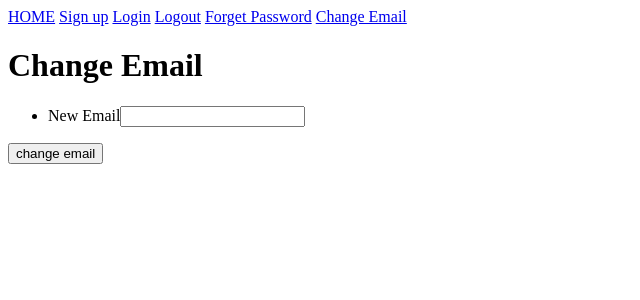
After one commit to somamimoto/djangoTemplate, a Django app: page /accounts/change_email/ in a window 1280 px wide. The commit adds this page. Shown: the top 300 px of the page, without its empty margins (0-640 px from the left). Run offline with Django 3.2, Linux system fonts and the light colour scheme; the visitor is signed in with stand-in values (Sample User, id 1).

Commit message:
change email address

```diff
--- a/accounts/forms.py
+++ b/accounts/forms.py
@@ -17,3 +17,14 @@ class UserForm(forms.ModelForm):
             raise forms.ValidationError(
                 'Password does not match!'
             )
+
+class UserEmailChangeForm(forms.ModelForm):
+
+    class Meta:
+        model = User
+        fields = ['email',]
+
+    def clean_email(self):
+        email = self.cleaned_data['email']
+        User.objects.filter(email__exact=email, is_active=False).delete()
+        return email
--- a/accounts/urls.py
+++ b/accounts/urls.py
@@ -8,8 +8,11 @@ urlpatterns = [
     path('logout/', views.logout, name='logout'),
     path('register_user/', views.register_user, name='register_user'),
     path('activate/<uid_b64>/<token>/', views.user_activate, name='user_activate'),
+    path('activated/', views.activated, name='activated'),
     path('forget_password/', views.forget_password, name='forget_password'),
     path('validate_reset_password/<uid_b64>/<token>/', views.validate_reset_password, name='validate_reset_password'),
     path('reset_password/', views.reset_password, name='reset_password'),
-    path('activated/', views.activated, name='activated'),
+    path('change_email/', views.change_email, name='change_email'),
+    path('change_email_confirm/<uid_b64>/<token>/', views.change_email_confirm, name='change_email_confirm'),
+    path('change_email_success/', views.change_email_success, name='change_email_success'),
 ]
--- a/accounts/views.py
+++ b/accounts/views.py
@@ -1,10 +1,13 @@
 from django.shortcuts import render, redirect
-from .forms import UserForm
-from .utils import send_verification_email, send_email_with_textmessage
+from .forms import UserForm, UserEmailChangeForm
+from .utils import send_verification_email, send_confirm_new_email, send_email_with_textmessage
 from django.contrib import messages
 from django.contrib import auth
 from django.utils.http import urlsafe_base64_decode
+from django.contrib.auth.decorators import login_required
 from django.contrib.auth.tokens import default_token_generator
+from django.core import signing
+from datetime import timedelta
 from django.http import HttpResponse
 import logging
 
@@ -39,9 +42,7 @@ def register_user(request):
         if request.user.is_authenticated:
             return redirect('accounts:login')
         form = UserForm()
-    context = {
-        'form': form,
-    }
+    context = {'form': form,}
     return render(request, 'accounts/register_user.html', context)
 
 
@@ -143,5 +144,52 @@ def reset_password(request):
     return render(request, 'accounts/reset_password.html')
 
 
+@login_required(login_url='accounts:login')
+def change_email(request):
+    if request.method == 'POST':
+        form = UserEmailChangeForm(request.POST)
+        if form.is_valid():
+            user = request.user
+            new_email = form.cleaned_data['email']
+
+            mail_subject = 'Please confirm your new email'
+            email_template = 'accounts/email/account_confirm_new_email.html'
+            send_confirm_new_email(request, user, new_email, mail_subject, email_template)
+            messages.success(request, 'Confirm new email link has been sent to your new email')
+            return HttpResponse('<h1>Change email confirm link has been sent.</h1>')
+    else:
+        form = UserForm()
+    context = {'form': form,}
+    return render(request, 'accounts/change_email.html', context)
+
+
+def change_email_confirm(request, uid_b64, token):
+    try:
+        uid = urlsafe_base64_decode(uid_b64).decode()
+        User = auth.get_user_model()
+        user = User.objects.get(pk=uid)
+    except(TypeError, ValueError, OverflowError, User.DoesNotExist):
+        user = None
+    except Exception:
+        user = None
+        logging.exception('change_email_confirm error message:')
+
+    # Check the token
+    signer = signing.TimestampSigner(salt='django.core.signing')
+    try:
+        value_dict = signer.unsign_object(token, max_age=timedelta(days=1))
+        new_email = value_dict['new_email']
+        if user is not None:
+            user.email = new_email
+            user.save()
+            return redirect('accounts:change_email_success')
+    except Exception:
+        logging.exception('change_email_confirm unsign error message:')
+    return HttpResponse('This link has been expired.')
+
+def change_email_success(request):
+    return HttpResponse('<h1>Your email has been changed successfully.</h1>')
+
+
 def activated(request):
     return HttpResponse('<h1>You have been activated!</h1>')
--- a/mysite_main/views.py
+++ b/mysite_main/views.py
@@ -2,4 +2,7 @@ from django.shortcuts import render
 
 
 def home(request):
+    if request.user.is_authenticated:
+        context = {'user': request.user}
+        return render(request, 'home.html', context)
     return render(request, 'home.html')
--- /dev/null
+++ b/templates/accounts/change_email.html
@@ -0,0 +1,12 @@
+{% extends 'base.html' %}
+
+{% block content %}
+<h1>Change Email</h1>
+<form action="" method="POST">
+    {% csrf_token %}
+    <ul>
+        <li><label>New Email</label>{{ form.email }}</li>
+    </ul>
+    <input type="submit" value="change email">
+</form>
+{% endblock %}
--- a/templates/accounts/forget_password.html
+++ b/templates/accounts/forget_password.html
@@ -6,7 +6,7 @@
     <form action="{% url 'accounts:forget_password' %}" method="POST">
         {% csrf_token %}
         <ul>
-            <li><label>Email</label><input type="email" name="email" placeholder="Enter your email"></li>
+            <li><label>Email</label><input type="email" name="email" placeholder="Enter your email" required></li>
         </ul>
         <input type="submit" value="requiest reset link">
         <div>
--- a/templates/accounts/login.html
+++ b/templates/accounts/login.html
@@ -6,8 +6,8 @@
     <form action="{% url 'accounts:login' %}" method="POST">
         {% csrf_token %}
         <ul>
-            <li><label>Email</label><input type="email" name="email" placeholder="Enter your email"></li>
-            <li><label>password</label><input type="password" name="password" placeholder="Enter your password"></li>
+            <li><label>Email</label><input type="email" name="email" placeholder="Enter your email" required></li>
+            <li><label>password</label><input type="password" name="password" placeholder="Enter your password" required></li>
         </ul>
         <input type="submit" value="submit">
     </form>
--- a/templates/base.html
+++ b/templates/base.html
@@ -12,6 +12,7 @@
         <a href="{% url 'accounts:login' %}">Login</a>
         <a href="{% url 'accounts:logout' %}">Logout</a>
         <a href="{% url 'accounts:forget_password' %}">Forget Password</a>
+        <a href="{% url 'accounts:change_email' %}">Change Email</a>
     </nav>
     {% block content %}
     {% endblock %}
--- a/templates/home.html
+++ b/templates/home.html
@@ -2,4 +2,8 @@
 
 {% block content %}
 <h1>Home Page</h1>
+{% if user.is_authenticated %}
+<h2>You have already logged in.</h2>
+<p>{{ user }}</p>
+{% endif %}
 {% endblock %}
```
Also changed, not shown: accounts/utils.py (+18 -0 lines), templates/accounts/email/account_confirm_new_email.html (added, +9 -0 lines).
